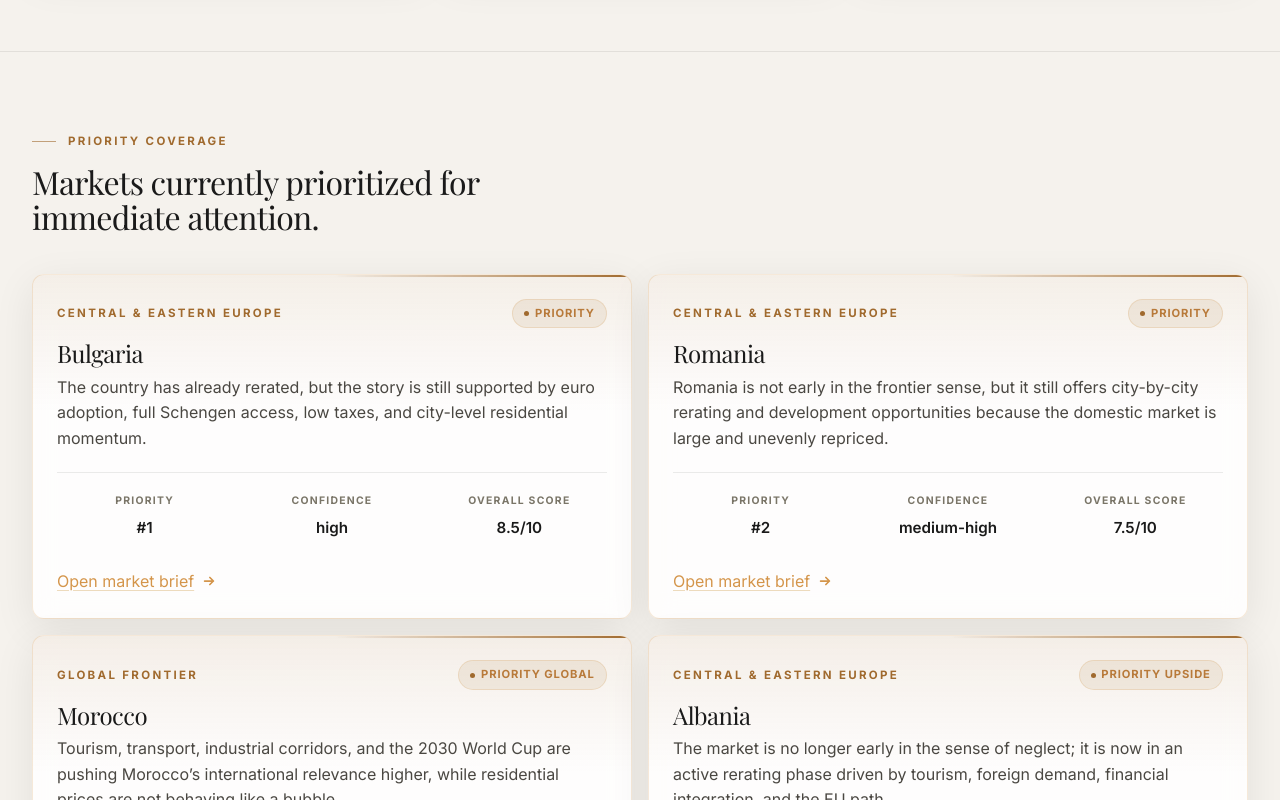
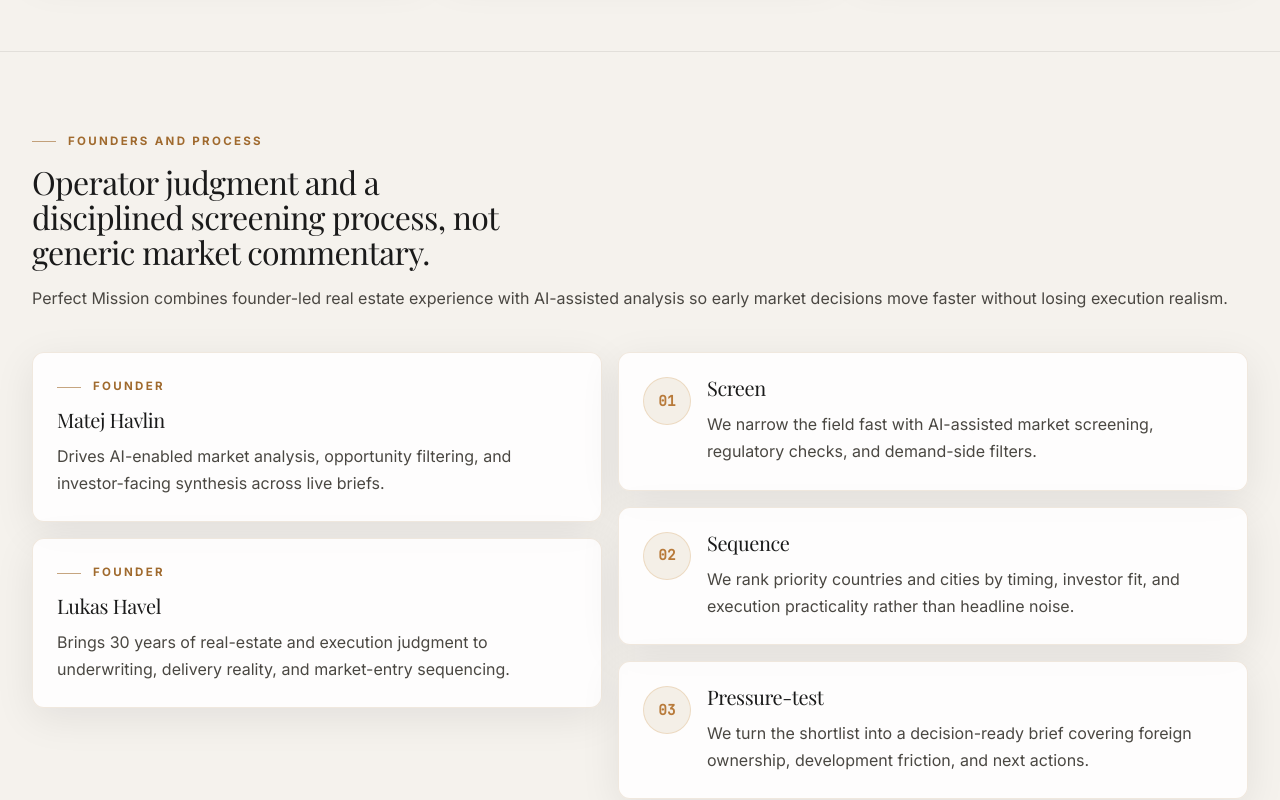
Before and after one commit to m-check1B/perfectmission-website, a SvelteKit app: page / in a window 1280 px wide. Shown: the part 1300-2100 px from the top of the page. Built offline with nearby package versions, Linux system fonts and the light colour scheme; a web font is replaced by a local one.

Commit message:
feat: add homepage founders and process section

```diff
--- a/src/app.css
+++ b/src/app.css
@@ -777,6 +777,75 @@
   align-items: start;
 }
 
+.credibility-grid {
+  display: grid;
+  grid-template-columns: minmax(0, 0.95fr) minmax(0, 1.05fr);
+  gap: 1rem;
+  align-items: start;
+}
+
+.founder-stack,
+.process-list {
+  display: grid;
+  gap: 1rem;
+}
+
+.profile-card,
+.process-step {
+  padding: 1.5rem;
+  border: 1px solid var(--color-line);
+  background: var(--color-bg-card);
+  border-radius: var(--radius-lg);
+  box-shadow: var(--shadow-soft);
+}
+
+.profile-card h3,
+.process-step h3 {
+  margin-bottom: 0.75rem;
+  color: var(--color-text);
+  font-size: 1.25rem;
+}
+
+.profile-card p:last-child,
+.process-step p {
+  margin: 0;
+  color: var(--color-text-secondary);
+}
+
+.profile-card .eyebrow {
+  margin-bottom: 0.75rem;
+}
+
+.process-list {
+  margin: 0;
+  padding: 0;
+  list-style: none;
+  counter-reset: process;
+}
+
+.process-step {
+  display: grid;
+  grid-template-columns: auto 1fr;
+  gap: 1rem;
+  align-items: start;
+}
+
+.process-step__index {
+  display: inline-flex;
+  align-items: center;
+  justify-content: center;
+  min-width: 3rem;
+  min-height: 3rem;
+  padding: 0.5rem;
+  border-radius: 999px;
+  border: 1px solid rgba(212, 149, 75, 0.24);
+  background: var(--color-accent-subtle);
+  color: var(--color-accent-light);
+  font-family: var(--font-mono);
+  font-size: 0.9rem;
+  font-weight: 700;
+}
+
 /* Group cards */
 .group-card__header {
   display: flex;
@@ -1315,6 +1384,7 @@
   .detail-hero,
   .two-column,
   .narrative-grid,
+  .credibility-grid,
   .group-grid,
   .card-grid,
   .card-grid--featured,
@@ -1452,6 +1522,15 @@
     grid-template-columns: 1fr;
   }
 
+  .process-step {
+    grid-template-columns: 1fr;
+  }
+
+  .process-step__index {
+    min-width: 2.5rem;
+    min-height: 2.5rem;
+  }
+
   .site-footer__grid {
     grid-template-columns: 1fr;
     gap: 1.5rem;
--- a/src/routes/+page.svelte
+++ b/src/routes/+page.svelte
@@ -45,6 +45,37 @@
     'Cross-border execution focus'
   ];
   const prioritySnapshot = launchMarkets.slice(0, 3);
+  const founders = [
+    {
+      name: 'Matej Havlin',
+      role: 'Founder',
+      summary:
+        'Drives AI-enabled market analysis, opportunity filtering, and investor-facing synthesis across live briefs.'
+    },
+    {
+      name: 'Lukas Havel',
+      role: 'Founder',
+      summary:
+        'Brings 30 years of real-estate and execution judgment to underwriting, delivery reality, and market-entry sequencing.'
+    }
+  ];
+  const processSteps = [
+    {
+      title: 'Screen',
+      summary:
+        'We narrow the field fast with AI-assisted market screening, regulatory checks, and demand-side filters.'
+    },
+    {
+      title: 'Sequence',
+      summary:
+        'We rank priority countries and cities by timing, investor fit, and execution practicality rather than headline noise.'
+    },
+    {
+      title: 'Pressure-test',
+      summary:
+        'We turn the shortlist into a decision-ready brief covering foreign ownership, development friction, and next actions.'
+    }
+  ];
 
   function captureCta(label: string, destination: string) {
     window.posthog?.capture('cta_click', {
@@ -159,6 +190,44 @@
               <span>{stat.label}</span>
             </article>
           {/each}
+        </div>
+      </div>
+    </section>
+
+    <!-- Founders and Process Section -->
+    <section class="section section--muted">
+      <div class="container">
+        <div class="section-heading reveal-on-scroll">
+          <p class="eyebrow">Founders and process</p>
+          <h2>Operator judgment and a disciplined screening process, not generic market commentary.</h2>
+          <p>
+            Perfect Mission combines founder-led real estate experience with AI-assisted analysis
+            so early market decisions move faster without losing execution realism.
+          </p>
+        </div>
+
+        <div class="credibility-grid">
+          <div class="founder-stack reveal-on-scroll">
+            {#each founders as founder, i}
+              <article class="profile-card" style="animation-delay: {i * 0.08}s;">
+                <p class="eyebrow">{founder.role}</p>
+                <h3>{founder.name}</h3>
+                <p>{founder.summary}</p>
+              </article>
+            {/each}
+          </div>
+
+          <ol class="process-list reveal-on-scroll" style="animation-delay: 0.12s;">
+            {#each processSteps as step, i}
+              <li class="process-step">
+                <span class="process-step__index">0{i + 1}</span>
+                <div>
+                  <h3>{step.title}</h3>
+                  <p>{step.summary}</p>
+                </div>
+              </li>
+            {/each}
+          </ol>
         </div>
       </div>
     </section>
```
